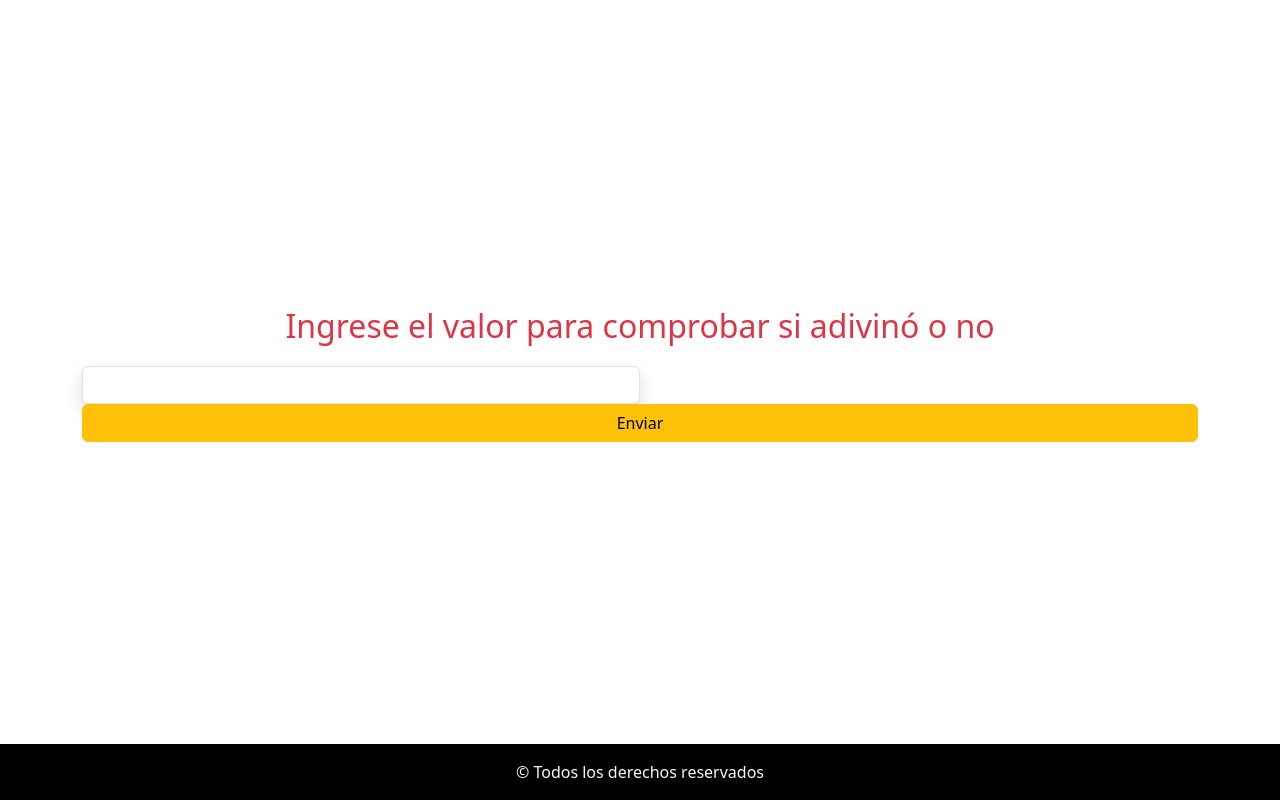
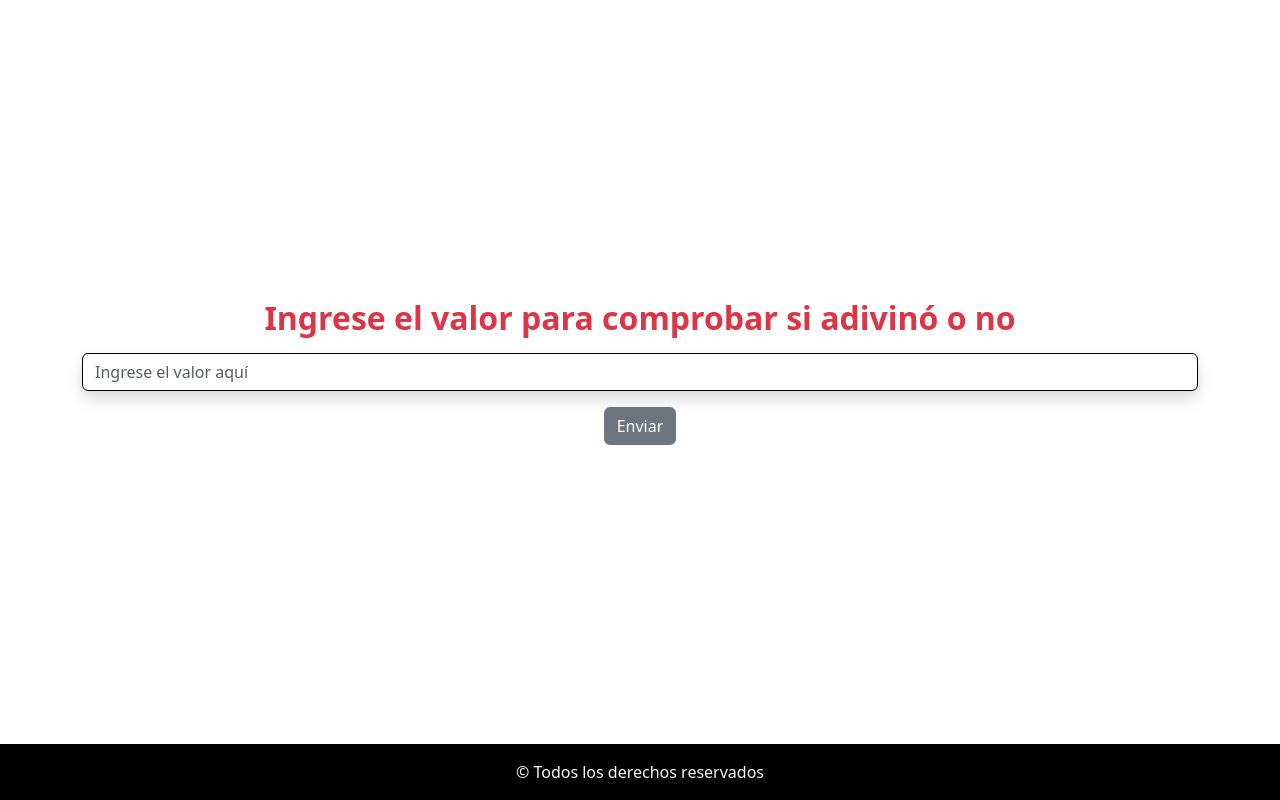
Before and after one commit to julianDev94/TP4-DOM-ejercicio1, a plain HTML site: page index.html in a window 1280 px wide. Both pictures are taken after a click on the button "Comenzar juego". Drawn offline with nearby package versions, Linux system fonts and the light colour scheme.

Commit message:
Mejoro logica del ejercicio con js, ademas agrego maquetacion html para optimizar codigo js

```diff
--- a/css/style.css
+++ b/css/style.css
@@ -7,3 +7,7 @@ body{
 main{
     flex-grow: 1;
 }
+
+#ocultar{
+    display:none;
+}
--- a/index.html
+++ b/index.html
@@ -23,8 +23,12 @@
           <p class="lead fs-4">Para comenzar el mismo seleccione comenzar juego</p>
           <button type="button" class="btn btn-primary">Comenzar juego</button>
         </article>
-        <article>
-
+        <article id="ocultar">
+          <h2 class="lead fw-bold fs-2 text-danger text-center mb-3">Ingrese el valor para comprobar si adivinó o no</h2>
+          <form class="text-center" role="search">
+            <input class="form-control mb-3 shadow border-black" type="search" placeholder="Ingrese el valor aquí" aria-label="Search">
+            <button type="submit" class="btn btn-secondary">Enviar</button>
+          </form>
         </article>
       </section>
     </main>
--- a/js/app.js
+++ b/js/app.js
@@ -1,28 +1,35 @@
-const comenzarJuego = document.querySelector('.btn');
-const sectionPrincipal = document.querySelector('section');
+const comenzarJuego = document.querySelector(".btn");
+const articlePrincipal = document.querySelector("section");
+const formValidacion = document.querySelector("form");
 
-function numAleatorio(){
-    let numAleatorio = Math.floor(Math.random()*50);
-    console.log(numAleatorio);
+let numAleatorio = 0;
 
-    sectionPrincipal.removeChild(sectionPrincipal.children[0]);
+function ocultarArticle() {
 
+  numAleatorio = Math.floor(Math.random() * 50);
+  console.log(numAleatorio);
+  articlePrincipal.removeChild(articlePrincipal.children[0]);
 
-    let parrafoIngreseValor = document.createElement('p');
-    parrafoIngreseValor.innerHTML = 'Ingrese el valor para comprobar si adivinó o no';
-    parrafoIngreseValor.className = 'lead fs-2 text-danger text-center ';
-    sectionPrincipal.appendChild(parrafoIngreseValor);
+  const articleOcultar = document.getElementById("ocultar");
+  console.log(articleOcultar);
+  articleOcultar.className = "d-block";
 
-    let input = document.createElement('input');
-    input.className = 'form-control w-50 shadow rounded border'
-    sectionPrincipal.appendChild(input);
+  const validarValores = (e) => {
+    e.preventDefault();
+    const inputValor = document.querySelector("input");
 
-    let btnAdivinar = document.createElement('button');
-    btnAdivinar.innerHTML = 'Enviar';
-    btnAdivinar.className = 'btn btn-warning';
-    sectionPrincipal.appendChild(btnAdivinar);
+    console.log(inputValor.value);
+    if (inputValor.value == numAleatorio) {
+      alert("Felicidades, acertó el valor");
+    } else if (inputValor.value > numAleatorio) {
+      alert("El valor ingresado es mayor al valor a adivinar");
+    } else {
+      alert("El valor ingresado es menor al valor a adivinar");
+    }
+    formValidacion.reset();
+  };
 
+  formValidacion.addEventListener("submit", validarValores);
 }
 
-
-comenzarJuego.addEventListener('click', numAleatorio);
+comenzarJuego.addEventListener("click", ocultarArticle);
```
